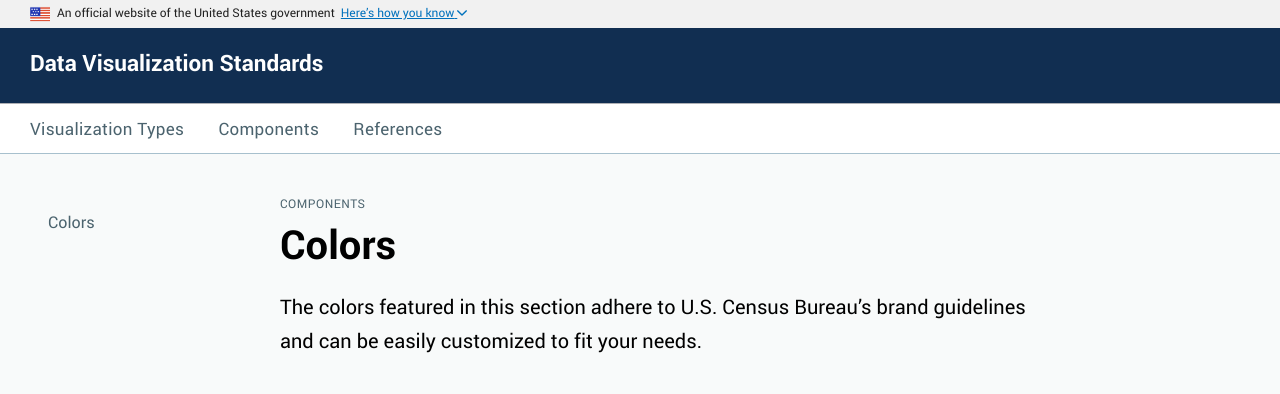
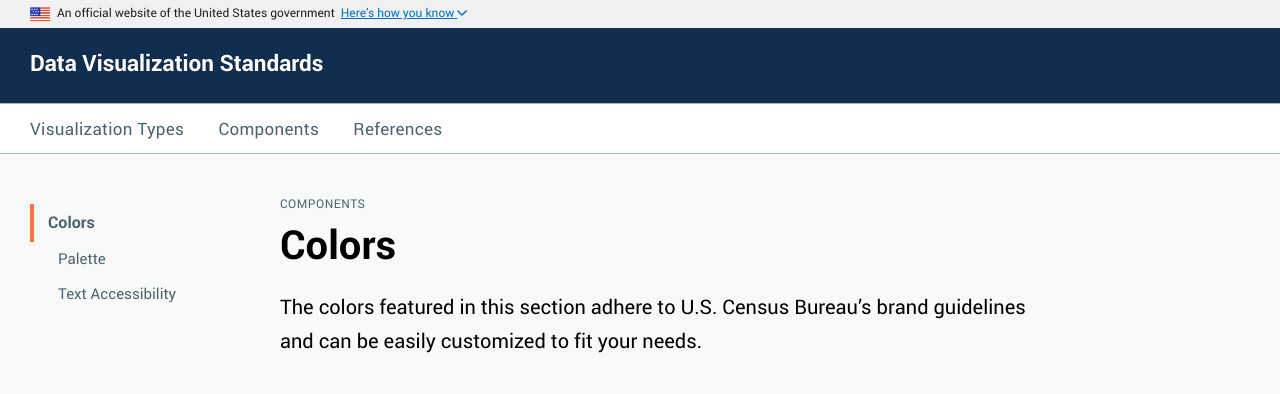
Before and after one commit to XDgov/data-design-standards, a Jekyll site: the page built from pages/components/colors.md, in a window 1280 px wide. Shown: the top 394 px of the page. Built offline with Jekyll 4.4.1, drawn with Linux system fonts in a browser that asks for light colours.

Commit message:
Fix Sidebar Current Assignment and Add Sidebar Subnav
Fixes issue with proper current assignment for highlighting sidebar URLs. Also adds support for displaying subnavigations of current pages.

* Fix issue with current assignment, resulting in sidebar URLs not highlighting
* Add support for displaying subnavigation in current URLs
* Add sublinks to Colors Component

```diff
--- a/_includes/nav/sidebar-list-item.html
+++ b/_includes/nav/sidebar-list-item.html
@@ -1,10 +1,18 @@
 <li>
   {% assign current = nil %}
   {% assign path = include.name | slugify %}
-  {% if page.path == 'pages/{{ include.section }}/{{ path }}.md' %}
+  {% assign link_path = 'pages/' | append: include.section | append: "/" | append: path | append: ".md" %}
+  {% if page.path == link_path %}
     {% assign current = "current" %}
   {% endif %}
   <a href="{{ site.baseurl }}/{{ include.section }}/{{ path }}" {% if current %}class="usa-current"{% endif %}>
     {{ include.name }}
   </a>
+
+  {% if current %}
+    {% assign _links = page.subnav %}
+    {% if _links %}
+      {% include nav/sidebar-subnav.html links=_links %}
+    {% endif %}
+  {% endif %}
 </li>
--- /dev/null
+++ b/_includes/nav/sidebar-subnav.html
@@ -0,0 +1,7 @@
+<ul class="usa-sidenav-sub_list">
+  {% for link in _links %}
+    <li>
+      <a href="{{ link.href }}">{{ link.text}}</a>
+    </li>
+  {% endfor %}
+</ul>
--- a/assets/sass/base/_typography.scss
+++ b/assets/sass/base/_typography.scss
@@ -1,3 +1,9 @@
+a {
+  &:focus {
+    outline: 2px dotted #aeb0b5;
+  }
+}
+
 h1,
 h2,
 h3,
--- a/assets/sass/includes/nav/_all.scss
+++ b/assets/sass/includes/nav/_all.scss
@@ -1 +1,2 @@
+@import "sidebar-subnav";
 @import "visualizations-sidenav";
--- /dev/null
+++ b/assets/sass/includes/nav/_sidebar-subnav.scss
@@ -0,0 +1,30 @@
+.usa-sidenav-list {
+
+  a {
+    &:focus {
+      box-shadow: none;
+      outline-offset: 0;
+      position: relative;
+      z-index: 1;
+    }
+  }
+
+  .usa-sidenav-sub_list {
+    margin: 0;
+    margin-top: 0;
+    margin-bottom: 0;
+    list-style-type: none;
+    padding-left: 0;
+    width: 100%;
+
+    a {
+      line-height: 1.3;
+      padding: .75rem 1rem .75rem 2.8rem;
+    }
+
+    li {
+      border: none;
+      font-size: 1.5rem;
+    }
+  }
+}
--- a/pages/components/colors.md
+++ b/pages/components/colors.md
@@ -4,114 +4,122 @@
 title: Colors
 category: Components
 lead: The colors featured in this section adhere to U.S. Census Bureau’s brand guidelines and can be easily customized to fit your needs.
+subnav:
+- text: Palette
+  href: "#palette"
+- text: Text Accessibility
+  href: "#text-accessibility"
 ---
 
-<h2>Palette</h2>
-<p>
-  This palette is designed to delight users with a mix of warm and cool tones
-  that are as unique as they are vibrant. The simple and minimalistic nature
-  of this palette will ensure users can differentiate categories and sequencing
-  of data more easily.
-</p>
-<p>
-  We encourage everyone using these standards to reference their own Agency’s
-  brand guidelines and to reference the Text Accessibility section below for
-  guidance on using 508-compliant colors.
-</p>
-<h4>Primary Colors</h4>
-<p>
-  This palette’s primary colors are teal, navy, orange, and grey.
-</p>
-<div class="usa-grid-full">
-  {% include colors/color-card.html hex="26C6DA" name="census-color-teal" %}
-  {% include colors/color-card.html hex="112E51" name="census-color-navy" %}
-  {% include colors/color-card.html hex="FF7043" name="census-color-orange" %}
-  {% include colors/color-card.html hex="78909C" name="census-color-grey" %}
-</div>
-<h4>Sequential Colors</h4>
-<p>
-  Each of the four primary colors can be used to create a data visualization
-  with a sequential color palette. This type of palette can be used when data
-  values can be ordered from low to high, with darker colors representing higher
-  values.
-</p>
-<p>
-  Sequential colors are most commonly used to render a single category of data,
-  such as a bar chart, or when visualizing a complex set of data with many
-  categories, such as a choropleth map.
-</p>
-<h5 class="usa-color-heading">Teal Palette</h5>
-<div class="usa-grid-full usa-grid-colors">
-  {% include colors/color-card-sequence.html hexValues="00282D,005660,008393,26C6DA,7DDDE9,A9E8F0,D4F4F8" name="census-color-teal" %}
-</div>
-<h5 class="usa-color-heading">Blue Palette</h5>
-<div class="usa-grid-full usa-grid-colors">
-  {% include colors/color-card-sequence.html hexValues="081627,112E51,205493,2E78D2,6DA1E0,97BCE9,C1D7F2" name="census-color-blue" %}
-</div>
-<h5 class="usa-color-heading">Orange Palette</h5>
-<div class="usa-grid-full usa-grid-colors">
-  {% include colors/color-card-sequence.html hexValues="5D2818,853A22,C25432,FF7043,FF9776,FFBEA9,FFE4DC" name="census-color-orange" %}
-</div>
-<h5 class="usa-color-heading">Grey Palette</h5>
-<div class="usa-grid-full usa-grid-colors">
-  {% include colors/color-card-sequence.html hexValues="081627,112E51,205493,2e78d2,6DA1E0,97BCE9,C1D7F2" name="census-color-grey" %}
-</div>
-<h4>Qualitative Colors</h4>
-<p>
-  The four primary colors can also be used to create a qualitative color
-  palette. Qualitative colors are most commonly used when rendering categorical
-  data, such as gender or race.
-</p>
-<p>
-  When using this type of palette, try using colors with just enough variance
-  in their hue brightness to ensure all of the categories are represented
-  similarly. Alternatively, a highlight color with a brighter hue can be used to
-  draw attention to a particular category of data.
-</p>
-<h5 class="usa-color-heading">Example Palette</h5>
-<div class="usa-grid-full usa-grid-colors">
-  {% include colors/color-card-categorical.html hexValues="26C6DA,112E51,FF7043,78909C,2E78D2,008393,FFBEA9" nameValues="census-color-teal,census-color-navy,census-color-orange,census-color-grey,census-color-blue,census-color-teal-dark,census-color-orange-lighter" %}
-</div>
-<h5 class="usa-color-heading">Example Palette with Highlight</h5>
-<div class="usa-grid-full usa-grid-colors">
-  {% include colors/color-card-categorical.html hexValues="A9E8F0,97BCE9,26C6DA,97BCE9,D4F4F8" nameValues="census-color-teal-lighter,census-color-blue-lighter,census-color-orange,census-color-grey-lighter,census-color-teal-lightest" %}
-</div>
-<h4>Diverging Colors</h4>
-<p>
-  Like sequential colors, diverging colors are commonly used to render a single
-  category of data when data values can be ordered from low to high. The key
-  difference however is that diverging colors have a breakpoint in values. To
-  illustrate this, a different color is used on each end of the value scale and
-  the middle value, or breakpoint, is represented as a neutral color.
-</p>
-<h5 class="usa-color-heading">Example Palette</h5>
-<div class="usa-grid-full usa-grid-colors">
-  {% include colors/color-card-categorical.html hexValues="112E51,97BCE9,C1D7F2,FFBEA9,853A22" nameValues="census-color-navy,census-color-blue-lighter,census-color-grey-lightest,census-color-orange-lighter,census-color-orange-darker" %}
-</div>
-<h2>Text Accessibility</h2>
-<p>
-  The WCAG (Web Content Accessibility Guidelines) ensure that content is accessible by everyone. To meet these standards, text and interactive elements should have a color contrast ratio of <a href="http://www.w3.org/TR/UNDERSTANDING-WCAG20/visual-audio-contrast-contrast.html" target="_blank">at least 4.5:1</a>. This ensures that viewers who cannot see the full color spectrum are able to read the text.
-</p>
-<p>
-  The options below offer color palette combinations that fall within the range of Section 508 compliant foreground/background color contrast ratios. To ensure that text remains accessible, use only these permitted color combinations.
-</p>
-<p>
-  If you choose to customize beyond this palette, this <a href="http://webaim.org/resources/contrastchecker/" target="_blank"> color contrast tool</a> is a useful resource for testing the compliance of any color combination.
-</p>
-<h4>Accessible Text Combinations</h4>
-<h5>Colors on White Background</h5>
-<div class="usa-grid-full">
-  <div class="usa-width-one-half">
-    {% include accessibility/text-examples-neutral.html colorName="Teal" %}
-    {% include accessibility/text-examples-neutral.html colorName="Blue" %}
+<div id="palette">
+  <h2>Palette</h2>
+  <p>
+    This palette is designed to delight users with a mix of warm and cool tones
+    that are as unique as they are vibrant. The simple and minimalistic nature
+    of this palette will ensure users can differentiate categories and sequencing
+    of data more easily.
+  </p>
+  <p>
+    We encourage everyone using these standards to reference their own Agency’s
+    brand guidelines and to reference the Text Accessibility section below for
+    guidance on using 508-compliant colors.
+  </p>
+  <h4>Primary Colors</h4>
+  <p>
+    This palette’s primary colors are teal, navy, orange, and grey.
+  </p>
+  <div class="usa-grid-full">
+    {% include colors/color-card.html hex="26C6DA" name="census-color-teal" %}
+    {% include colors/color-card.html hex="112E51" name="census-color-navy" %}
+    {% include colors/color-card.html hex="FF7043" name="census-color-orange" %}
+    {% include colors/color-card.html hex="78909C" name="census-color-grey" %}
   </div>
-  <div class="usa-width-one-half">
-    {% include accessibility/text-examples-neutral.html colorName="Orange" %}
-    {% include accessibility/text-examples-neutral.html colorName="Grey" %}
+  <h4>Sequential Colors</h4>
+  <p>
+    Each of the four primary colors can be used to create a data visualization
+    with a sequential color palette. This type of palette can be used when data
+    values can be ordered from low to high, with darker colors representing higher
+    values.
+  </p>
+  <p>
+    Sequential colors are most commonly used to render a single category of data,
+    such as a bar chart, or when visualizing a complex set of data with many
+    categories, such as a choropleth map.
+  </p>
+  <h5 class="usa-color-heading">Teal Palette</h5>
+  <div class="usa-grid-full usa-grid-colors">
+    {% include colors/color-card-sequence.html hexValues="00282D,005660,008393,26C6DA,7DDDE9,A9E8F0,D4F4F8" name="census-color-teal" %}
+  </div>
+  <h5 class="usa-color-heading">Blue Palette</h5>
+  <div class="usa-grid-full usa-grid-colors">
+    {% include colors/color-card-sequence.html hexValues="081627,112E51,205493,2E78D2,6DA1E0,97BCE9,C1D7F2" name="census-color-blue" %}
+  </div>
+  <h5 class="usa-color-heading">Orange Palette</h5>
+  <div class="usa-grid-full usa-grid-colors">
+    {% include colors/color-card-sequence.html hexValues="5D2818,853A22,C25432,FF7043,FF9776,FFBEA9,FFE4DC" name="census-color-orange" %}
+  </div>
+  <h5 class="usa-color-heading">Grey Palette</h5>
+  <div class="usa-grid-full usa-grid-colors">
+    {% include colors/color-card-sequence.html hexValues="081627,112E51,205493,2e78d2,6DA1E0,97BCE9,C1D7F2" name="census-color-grey" %}
+  </div>
+  <h4>Qualitative Colors</h4>
+  <p>
+    The four primary colors can also be used to create a qualitative color
+    palette. Qualitative colors are most commonly used when rendering categorical
+    data, such as gender or race.
+  </p>
+  <p>
+    When using this type of palette, try using colors with just enough variance
+    in their hue brightness to ensure all of the categories are represented
+    similarly. Alternatively, a highlight color with a brighter hue can be used to
+    draw attention to a particular category of data.
+  </p>
+  <h5 class="usa-color-heading">Example Palette</h5>
+  <div class="usa-grid-full usa-grid-colors">
+    {% include colors/color-card-categorical.html hexValues="26C6DA,112E51,FF7043,78909C,2E78D2,008393,FFBEA9" nameValues="census-color-teal,census-color-navy,census-color-orange,census-color-grey,census-color-blue,census-color-teal-dark,census-color-orange-lighter" %}
+  </div>
+  <h5 class="usa-color-heading">Example Palette with Highlight</h5>
+  <div class="usa-grid-full usa-grid-colors">
+    {% include colors/color-card-categorical.html hexValues="A9E8F0,97BCE9,26C6DA,97BCE9,D4F4F8" nameValues="census-color-teal-lighter,census-color-blue-lighter,census-color-orange,census-color-grey-lighter,census-color-teal-lightest" %}
+  </div>
+  <h4>Diverging Colors</h4>
+  <p>
+    Like sequential colors, diverging colors are commonly used to render a single
+    category of data when data values can be ordered from low to high. The key
+    difference however is that diverging colors have a breakpoint in values. To
+    illustrate this, a different color is used on each end of the value scale and
+    the middle value, or breakpoint, is represented as a neutral color.
+  </p>
+  <h5 class="usa-color-heading">Example Palette</h5>
+  <div class="usa-grid-full usa-grid-colors">
+    {% include colors/color-card-categorical.html hexValues="112E51,97BCE9,C1D7F2,FFBEA9,853A22" nameValues="census-color-navy,census-color-blue-lighter,census-color-grey-lightest,census-color-orange-lighter,census-color-orange-darker" %}
   </div>
 </div>
- <h5>Neutrals on a Colored Background</h5>
- <div class="usa-grid-full">
+<div id="text-accessibility">
+  <h2>Text Accessibility</h2>
+  <p>
+    The WCAG (Web Content Accessibility Guidelines) ensure that content is accessible by everyone. To meet these standards, text and interactive elements should have a color contrast ratio of <a href="http://www.w3.org/TR/UNDERSTANDING-WCAG20/visual-audio-contrast-contrast.html" target="_blank">at least 4.5:1</a>. This ensures that viewers who cannot see the full color spectrum are able to read the text.
+  </p>
+  <p>
+    The options below offer color palette combinations that fall within the range of Section 508 compliant foreground/background color contrast ratios. To ensure that text remains accessible, use only these permitted color combinations.
+  </p>
+  <p>
+    If you choose to customize beyond this palette, this <a href="http://webaim.org/resources/contrastchecker/" target="_blank"> color contrast tool</a> is a useful resource for testing the compliance of any color combination.
+  </p>
+  <h4>Accessible Text Combinations</h4>
+  <h5>Colors on White Background</h5>
+  <div class="usa-grid-full">
+    <div class="usa-width-one-half">
+      {% include accessibility/text-examples-neutral.html colorName="Teal" %}
+      {% include accessibility/text-examples-neutral.html colorName="Blue" %}
+    </div>
+    <div class="usa-width-one-half">
+      {% include accessibility/text-examples-neutral.html colorName="Orange" %}
+      {% include accessibility/text-examples-neutral.html colorName="Grey" %}
+    </div>
+  </div>
+  <h5>Neutrals on a Colored Background</h5>
+  <div class="usa-grid-full">
    <div class="usa-width-one-half">
      {% include accessibility/text-examples-color.html colorName="Teal" %}
      {% include accessibility/text-examples-color.html colorName="Blue" %}
@@ -120,4 +128,5 @@
      {% include accessibility/text-examples-color.html colorName="Orange" %}
      {% include accessibility/text-examples-color.html colorName="Grey" %}
    </div>
- </div>
+  </div>
+</div>
```
